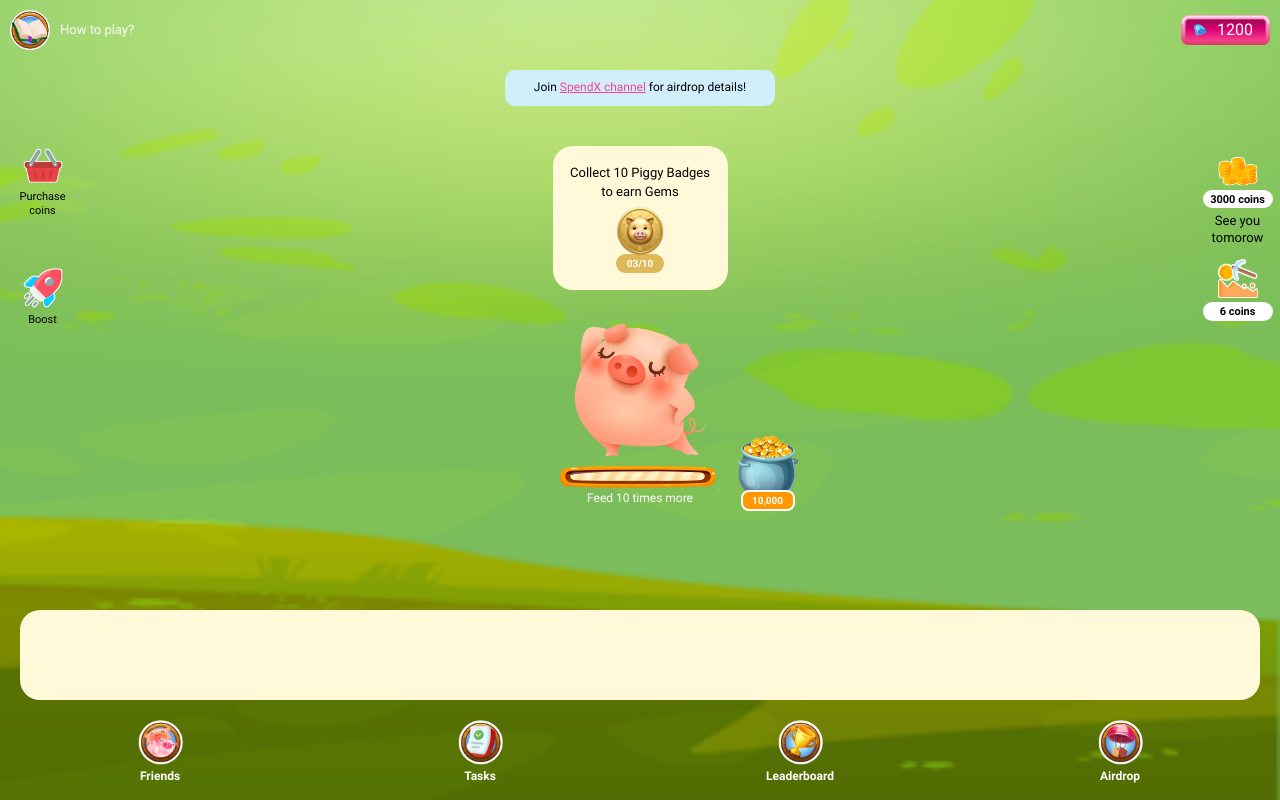
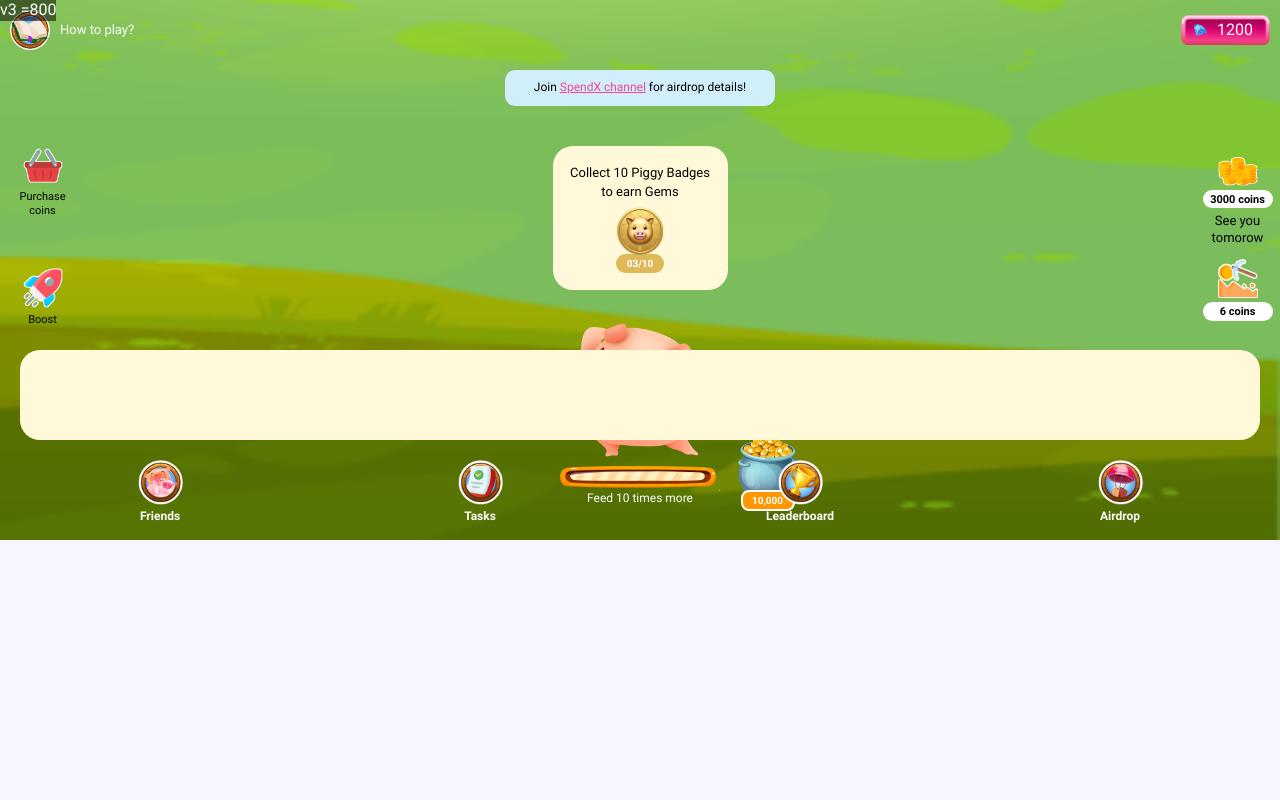
Before and after one commit to daovantan/spendX, a React (Vite) app: page / in a window 1280 px wide. Built offline with nearby package versions, Linux system fonts and the light colour scheme.

Commit message:
test game

```diff
--- a/src/Game.tsx
+++ b/src/Game.tsx
@@ -23,9 +23,13 @@ useEffect(() => {
   return () => clearInterval(interval);
 }, [digCoins]);
 
+const debug = "v3 =" + window.innerHeight;
+
   return (
     <div className="app gamePage">
       <div className='appContent'>
+        <p className='debug'>{debug}</p>
+
         {/* Top fixed div */}
         <div className="topHolder">
           <a className="topButton howtoplay" href='#'>
--- a/src/index.css
+++ b/src/index.css
@@ -1,6 +1,13 @@
 /* @tailwind base;
 @tailwind components;
 @tailwind utilities; */
+.debug{
+  position: fixed;
+  left: 0;
+  top: 0;
+  z-index: 11;
+  background-color: rgba(0, 0, 0, 0.512);
+}
 
 @font-face {
   font-family: 'Roboto';
@@ -61,10 +68,12 @@ body {
     margin: 0;
     color: white;
     line-height: 1.3;
+    height: 540px;
+    /* overflow: hidden; */
 }
 
 #root{
-    position: fixed;
+    /* position: fixed; */
     box-sizing: border-box;
     width: 100%;
     height: 100%;
```
